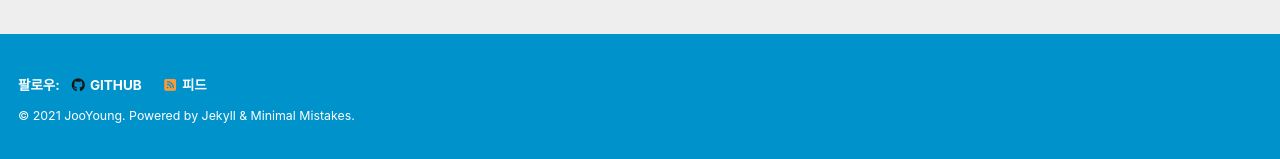
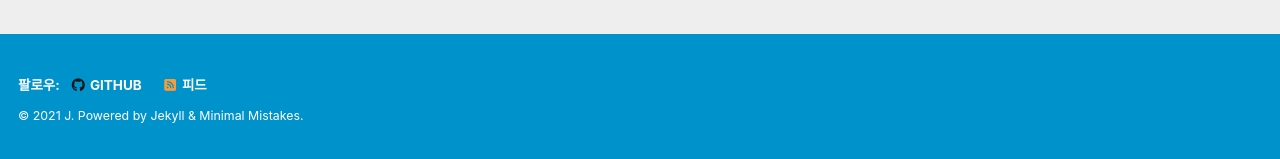
Before and after one commit to JooYoung1121/JooYoung1121.github.io, a Jekyll site: the page built from index.html, in a window 1280 px wide and 900 px high, scrolled down 174 px. Shown: the part 738-897 px from the top of the window. Built offline with Jekyll 4.4.1, drawn with Linux system fonts in a browser that asks for light colours; cached includes are drawn as plain includes; nearby versions of some CDN libraries; the list of posts is cut into pages by our own code; some of the changed text lies outside the part shown.

Commit message:
Update _config.yml

```diff
--- a/_config.yml
+++ b/_config.yml
@@ -16,11 +16,11 @@
 
 # Site Settings
 locale                   : "ko-KR"
-title                    : "Jooyoung's Blog"
+title                    : "J Blog"
 title_separator          : "-"
 subtitle                 : # site tagline that appears below site title in masthead
-name                     : "JooYoung"
-description              : "JY Blog"
+name                     : "J"
+description              : "J Blog"
 url                      : "https://jooyoung1121.github.io" # the base hostname & protocol for your site e.g. "https://mmistakes.github.io"
 baseurl                  : # the subpath of your site, e.g. "/blog"
 repository               : "JooYoung1121/JooYoung1121.github.io"# GitHub username/repo-name e.g. "mmistakes/minimal-mistakes"
```
